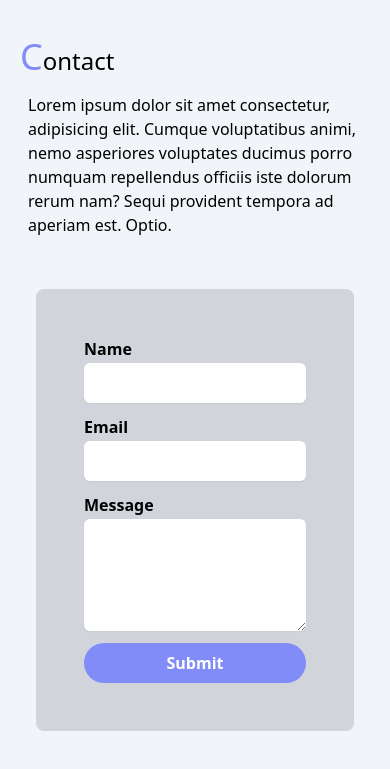
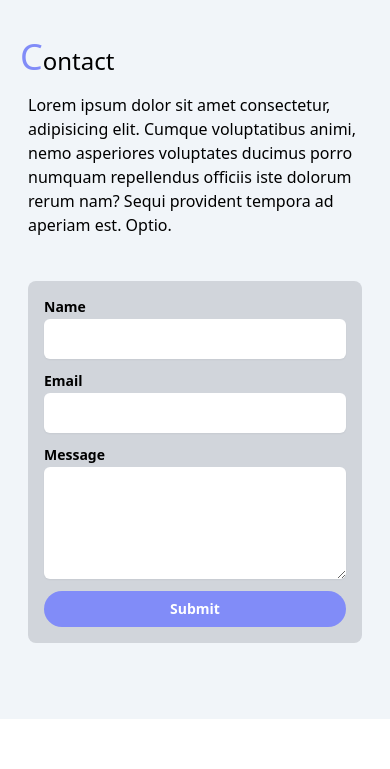
Before and after one commit to lmoscheni/tailwindCSSV3, a website: page index.html in a window 390 px wide. Shown: the part 2001-2770 px from the top of the page. After the commit the page ends 2720 px from the top, so only its background shows below. Drawn offline with Linux system fonts and the light colour scheme.

Commit message:
Adding responsive for form

```diff
--- a/index.html
+++ b/index.html
@@ -227,16 +227,20 @@
           repellendus officiis iste dolorum rerum nam? Sequi provident tempora
           ad aperiam est. Optio.
         </p>
-        <div class="w-full my-5 p-4 flex flex-row justify-center">
+        <div class="w-full my-5 p-2 md:p-4 flex flex-row justify-center">
           <form
             class="
-              w-[35em]
-              p-12
+              w-full
+              sm:w-[35em]
+              p-4
+              md:p-12
               flex flex-row flex-wrap
               rounded-lg
               gap-0
               bg-gray-300
               dark:bg-gray-900
+              text-sm
+              md:text-md
             "
           >
             <label for="name" class="pb-0.5 font-semibold dark:text-white"
```
Also changed, not shown: dist/main.css.
